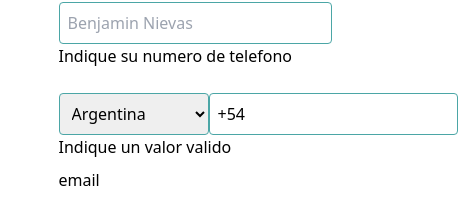
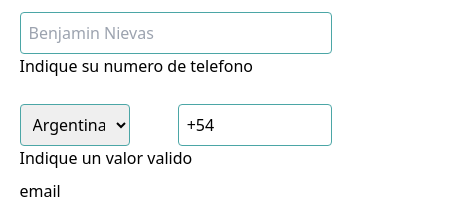
Before and after one commit to mathxlat/dynamai, a React (Create React App) app: page /organizacion in a window 390 px wide. Shown: the part 325-524 px from the top of the page, 458 px wide, since content can reach past the window. Built offline with nearby package versions, Linux system fonts and the light colour scheme; no server answers.

Commit message:
afinando detalles finales del formulario

```diff
--- a/src/components/forms/Formulario.js
+++ b/src/components/forms/Formulario.js
@@ -1,30 +1,27 @@
-import { useState, useEffect } from 'react'
-import {Formik, Form, useFormik} from 'formik'
+import { useState } from 'react'
+import {Formik, Form} from 'formik'
 import { TextInput } from './TextInput'
 import PhoneInput, {isPossiblePhoneNumber} from 'react-phone-number-input'
 import '../../pages/AcercaDe/styles/formulario/dist/formulario.css'
 
 
 function Formulario ({institucion}) {
+
+
     const[formularioEnviado, setFormularioEnviado] = useState(false)
     const[telefono, setTelefono] = useState('')
+    const[mensaje, setMensaje] = useState('')
 
     const [user, setUser] = useState({
         name: '',
         surname: '',
         email: '',
-        telefono:'',
     })
 
-   console.log(user);
+    const onInputMessage = ({target}) =>{
 
-
-    const formik = useFormik({
-        initialValues: {
-            mensaje:'',
-            telefono:''
-        }
-    })
+        setMensaje(target.value)
+    }
 
     const validate = (values) =>{
 
@@ -59,7 +56,7 @@ function Formulario ({institucion}) {
             onSubmit={(values, {resetForm}) => {
                 if(telefono && isPossiblePhoneNumber(telefono)){
                     setFormularioEnviado(true);
-                    setUser(telefono)
+                    setUser({...values, telefono, mensaje})
                   resetForm();
                 }
             }}
@@ -73,7 +70,7 @@ function Formulario ({institucion}) {
           <TextInput name='email' label='email' placeholder='benjaminnievas@gmail.com' maxlength='40'/>
           <div className='optional--box'>
             <label className='optional--label'>mensaje opcional</label>
-            <input className='optional--message'  name='mensaje' value={formik.values.mensaje} onChange={formik.handleChange}/>
+            <input className='optional--message'   value={mensaje} onChange={onInputMessage}/>
             <button className='main--form_btn' type='submit'>ENVIAR</button>
           </div>
        </Form>
--- a/src/pages/AcercaDe/styles/formulario/formulario.scss
+++ b/src/pages/AcercaDe/styles/formulario/formulario.scss
@@ -59,7 +59,8 @@
 
     .PhoneInput{
         display: flex;
-        justify-content: space-between;
+        justify-content: center;
+        gap: 20px;
         margin-top: 0.8rem;
         .PhoneInputCountryIconImg{
             display: none;
@@ -69,20 +70,31 @@
             margin-top: 0.8rem;
             border: 1px solid #4BA6A6;
             border-radius: 4px;
-            width: 150px;
+            width:100%;
         }
         .PhoneInputInput{
             padding:0.5rem;
             margin-top: 0.8rem;
             border: 1px solid #4BA6A6;
             border-radius: 4px;
+            width: 100%;
         }
     }
 }
-@media screen and (max-width:900px) {
+@media screen and (max-width:1100px) {
     .formik--box{
+        width: 80%;
+        margin: 5%;
     .main--form{
-        width:70%;
+        width:100%;
+    }
+    .PhoneInput{
+        .PhoneInputCountrySelect{
+            width: 80%;
+        }
+        .PhoneInputInput{
+            width: 100%;
+        }
     }
 }
 }
```
Also changed, not shown: src/pages/AcercaDe/styles/formulario/dist/formulario.css.
